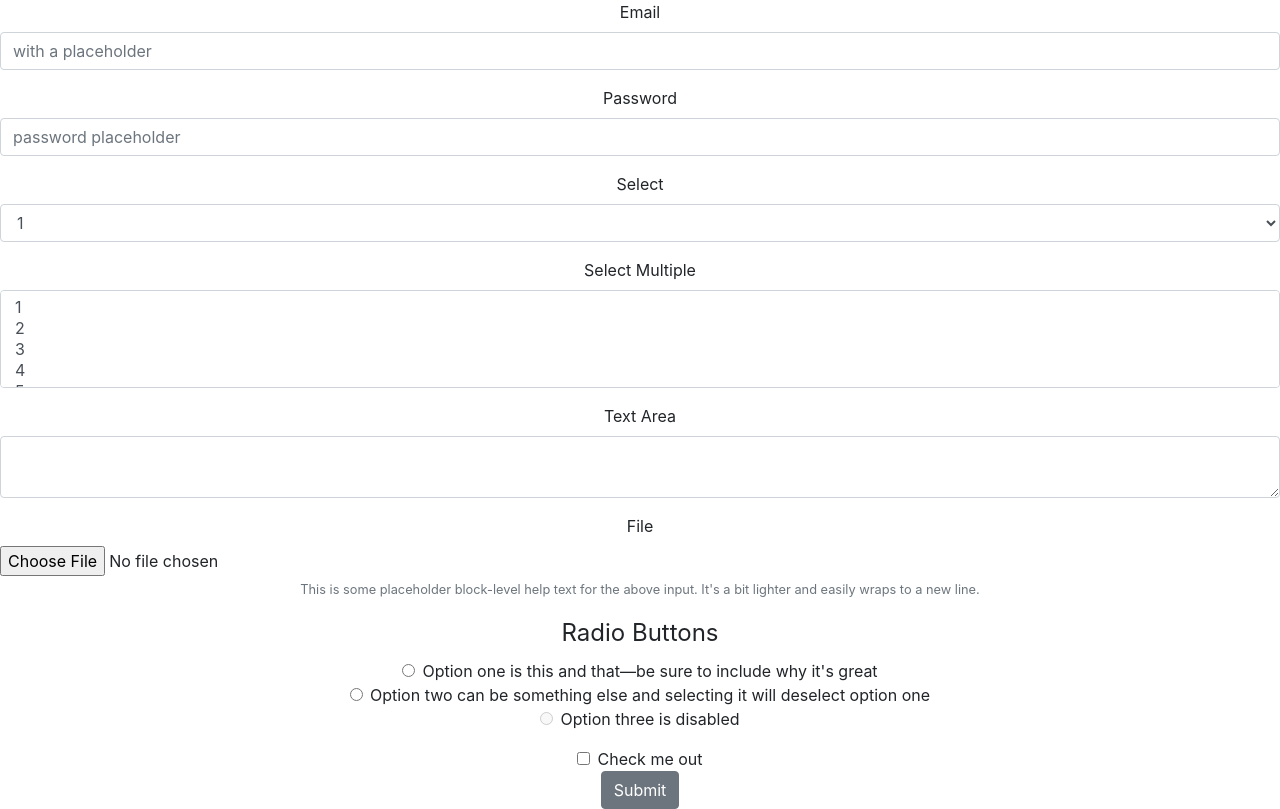
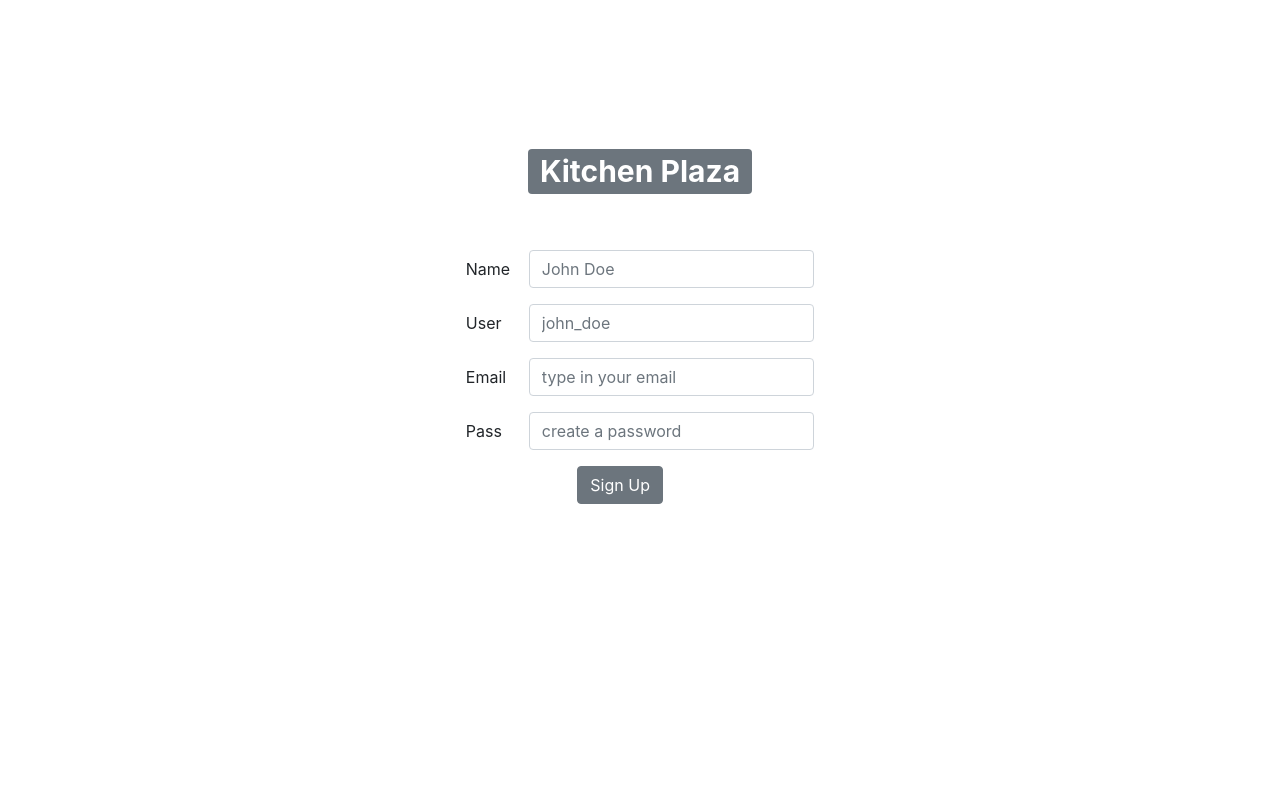
Before and after one commit to Oswal-Fuentes/online-store, a React (Create React App) app: page /#/SignUp.js in a window 1280 px wide. Built offline with nearby package versions, Linux system fonts and the light colour scheme.

Commit message:
Sign Up form fixed

```diff
--- a/src/SignIn.js
+++ b/src/SignIn.js
@@ -8,7 +8,7 @@ export default class SignIn extends React.Component {
     render() {
         return (
             <div>
-                <br /><br /><br /><br /><br /><br /><br /><br /><br /><br />
+                <br /><br /><br /><br /><br /><br />
                 <h1><Badge color="secondary" tag={Link} to="/">Kitchen Plaza</Badge></h1>
                 <br /><br />
                 <div style={{ display: 'flex', justifyContent: 'center' }}>
--- a/src/SignUp.js
+++ b/src/SignUp.js
@@ -1,79 +1,49 @@
 import React from 'react';
-import { Button, Form, FormGroup, Label, Input, FormText } from 'reactstrap';
+import { Col, Row, Button, Form, FormGroup, Label, Input, FormText } from 'reactstrap';
+import { Link } from 'react-router-dom';
+import { Badge } from 'reactstrap';
 
 export default class Example extends React.Component {
     render() {
         return (
+            <div>
+                <br /><br /><br /><br /><br /><br />
+                <h1><Badge color="secondary" tag={Link} to="/">Kitchen Plaza</Badge></h1>
+                <br /><br />
+                <div style={{ display: 'flex', justifyContent: 'center' }}>
                     <Form>
-                <FormGroup>
-                    <Label for="exampleEmail">Email</Label>
-                    <Input type="email" name="email" id="exampleEmail" placeholder="with a placeholder" />
+                        <FormGroup row>
+                            <Label for="examplefirstname" sm={2}>Name</Label>
+                            <Col sm={10}>
+                                <Input placeholder="John Doe" id="examplefirstname" />
+                            </Col>
                         </FormGroup>
-                <FormGroup>
-                    <Label for="examplePassword">Password</Label>
-                    <Input type="password" name="password" id="examplePassword" placeholder="password placeholder" />
+                        <FormGroup row>
+                            <Label for="exampleusername" sm={2}>User</Label>
+                            <Col sm={10}>
+                                <Input placeholder="john_doe" id="exampleusername" />
+                            </Col>
                         </FormGroup>
-                <FormGroup>
-                    <Label for="exampleSelect">Select</Label>
-                    <Input type="select" name="select" id="exampleSelect">
-                        <option>1</option>
-                        <option>2</option>
-                        <option>3</option>
-                        <option>4</option>
-                        <option>5</option>
-                    </Input>
+                        <FormGroup row>
+                            <Label for="exampleEmail" sm={2}>Email</Label>
+                            <Col sm={10}>
+                                <Input type="email" name="email" id="exampleEmail" placeholder="type in your email" />
+                            </Col>
                         </FormGroup>
-                <FormGroup>
-                    <Label for="exampleSelectMulti">Select Multiple</Label>
-                    <Input type="select" name="selectMulti" id="exampleSelectMulti" multiple>
-                        <option>1</option>
-                        <option>2</option>
-                        <option>3</option>
-                        <option>4</option>
-                        <option>5</option>
-                    </Input>
+                        <FormGroup row>
+                            <Label for="examplePassword" sm={2}>Pass</Label>
+                            <Col sm={10}>
+                                <Input type="password" name="password" id="examplePassword" placeholder="create a password" />
+                            </Col>
                         </FormGroup>
-                <FormGroup>
-                    <Label for="exampleText">Text Area</Label>
-                    <Input type="textarea" name="text" id="exampleText" />
+                        <FormGroup check row>
+                            <Col sm={{ size: 10, offset: 0 }}>
+                                <Button>Sign Up</Button>
+                            </Col>
                         </FormGroup>
-                <FormGroup>
-                    <Label for="exampleFile">File</Label>
-                    <Input type="file" name="file" id="exampleFile" />
-                    <FormText color="muted">
-                        This is some placeholder block-level help text for the above input.
-                        It's a bit lighter and easily wraps to a new line.
-          </FormText>
-                </FormGroup>
-                <FormGroup tag="fieldset">
-                    <legend>Radio Buttons</legend>
-                    <FormGroup check>
-                        <Label check>
-                            <Input type="radio" name="radio1" />{' '}
-                            Option one is this and that—be sure to include why it's great
-            </Label>
-                    </FormGroup>
-                    <FormGroup check>
-                        <Label check>
-                            <Input type="radio" name="radio1" />{' '}
-                            Option two can be something else and selecting it will deselect option one
-            </Label>
-                    </FormGroup>
-                    <FormGroup check disabled>
-                        <Label check>
-                            <Input type="radio" name="radio1" disabled />{' '}
-                            Option three is disabled
-            </Label>
-                    </FormGroup>
-                </FormGroup>
-                <FormGroup check>
-                    <Label check>
-                        <Input type="checkbox" />{' '}
-                        Check me out
-          </Label>
-                </FormGroup>
-                <Button>Submit</Button>
                     </Form>
+                </div>
+            </div >
         );
     }
 }
```
Lines whose indentation alone changed are shown as unchanged.
